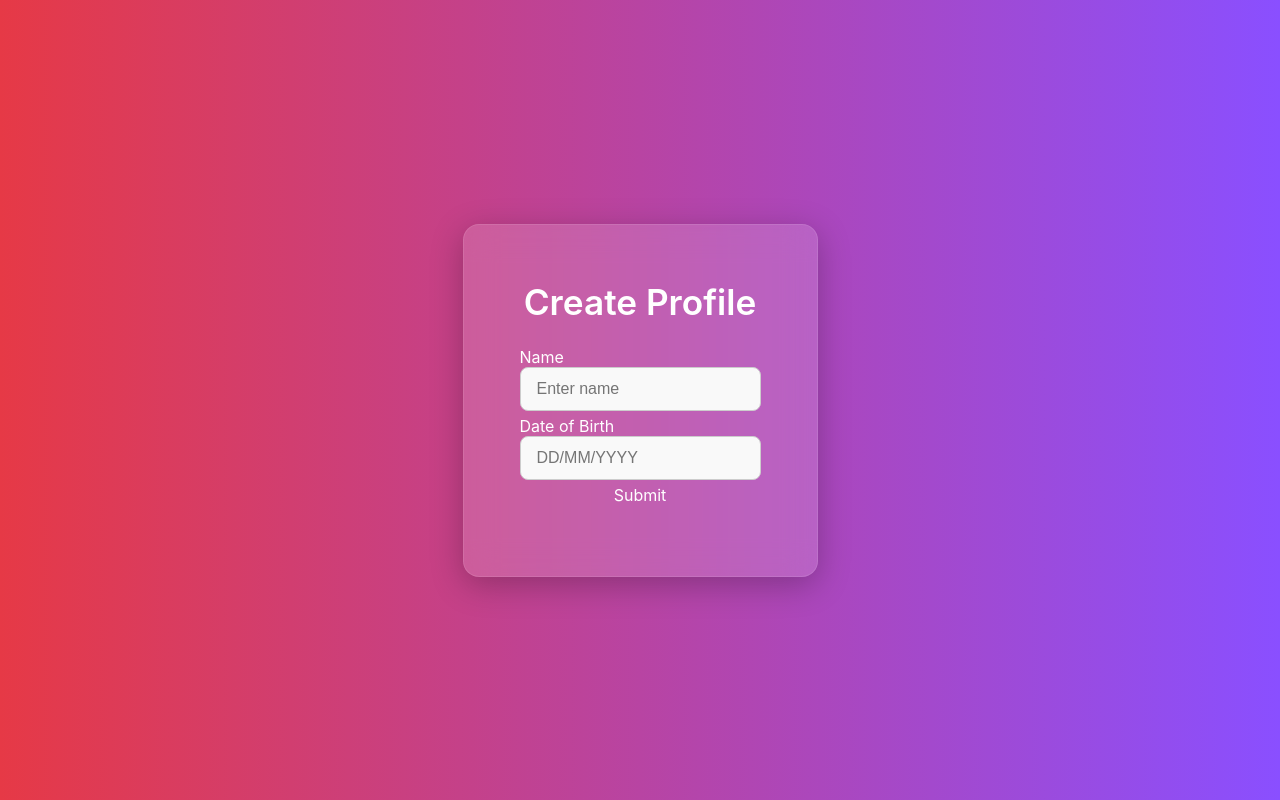
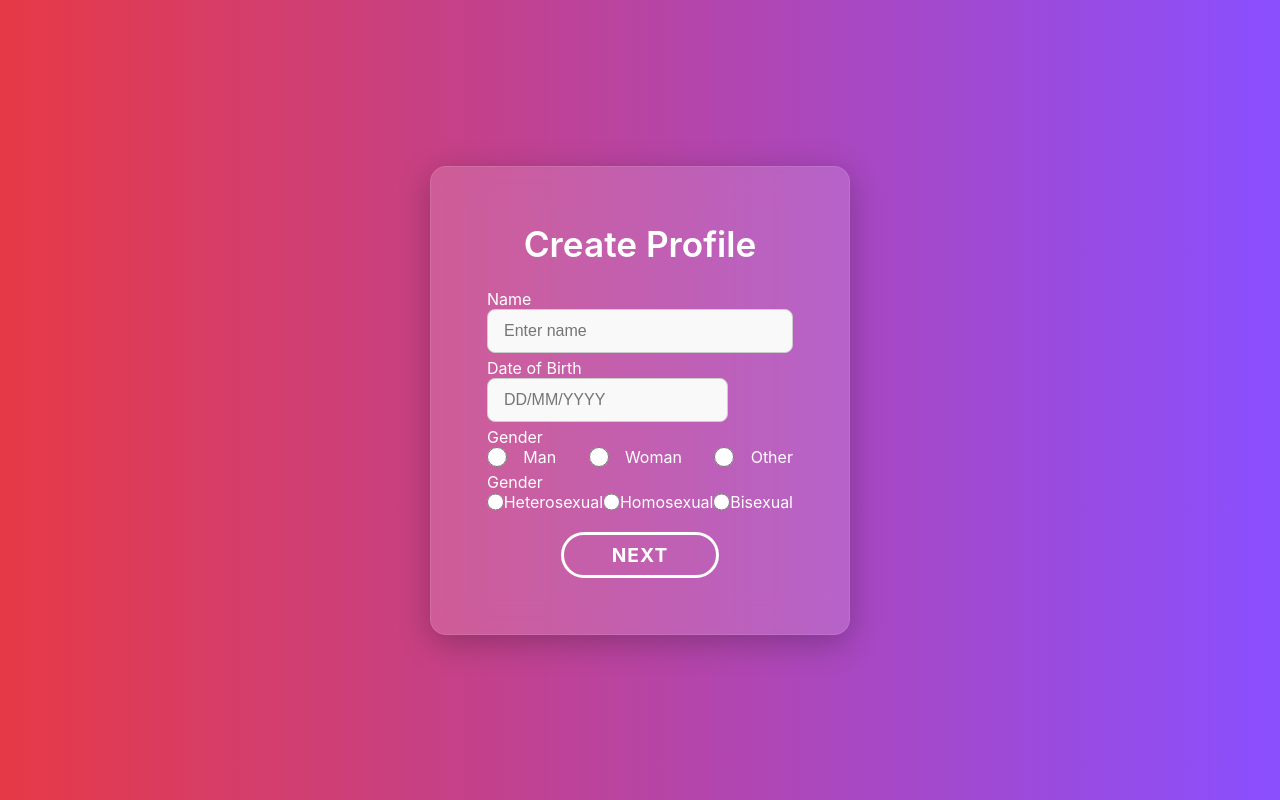
Before and after one commit to caramad/matcha_dating, a React (Vite) app in the folder src/frontend/: page /create-profile in a window 1280 px wide. Built offline with nearby package versions, Linux system fonts and the light colour scheme.

Commit message:
feat: add complete create profile form and submit btn
Signed-off-by: IcQuackson <pedrorenato1998@gmail.com>

```diff
--- a/src/frontend/src/common/validation/profileValidation.js
+++ b/src/frontend/src/common/validation/profileValidation.js
@@ -2,19 +2,19 @@
 export const NAME_MIN_LEN = 2;
 export const NAME_MAX_LEN = 50;
 
-export const getNameValidationRules = (fieldName = "Name") => ({
-	required: `${fieldName} is required`,
+export const getNameValidationRules = () => ({
+	required: `Name is required`,
 	minLength: {
 		value: NAME_MIN_LEN,
-		message: `${fieldName} must be at least ${NAME_MIN_LEN} characters`,
+		message: `Name must be at least ${NAME_MIN_LEN} characters`,
 	},
 	maxLength: {
 		value: NAME_MAX_LEN,
-		message: `${fieldName} must be at most ${NAME_MAX_LEN} characters`,
+		message: `Name must be at most ${NAME_MAX_LEN} characters`,
 	},
 	pattern: {
 		value: new RegExp(`^[A-Za-zÀ-ÖØ-öø-ÿ' -]{1,${NAME_MAX_LEN}}$`),
-		message: `Enter a valid ${fieldName.toLowerCase()}`,
+		message: `Enter a valid name`,
 	},
 });
 
--- a/src/frontend/src/features/auth/components/SignupForm.jsx
+++ b/src/frontend/src/features/auth/components/SignupForm.jsx
@@ -1,9 +1,12 @@
 import React from "react";
+import { useNavigate } from 'react-router-dom';
 import { useForm } from "react-hook-form";
 import { Form, Button, Alert } from "react-bootstrap";
 import styles from './AuthForm.module.css'
 
 function SignupForm({ toggleMode }) {
+	const navigate = useNavigate();
+
 	const {
 		register,
 		handleSubmit,
@@ -84,7 +87,7 @@ function SignupForm({ toggleMode }) {
 
 				</div>
 
-				<Button variant="primary" type="submit" disabled={!isValid} className={styles.authForm_submitBtn}>
+				<Button variant="primary" type="submit" disabled={!isValid} onClick={() => navigate('/create-profile')} className={styles.authForm_submitBtn}>
 					Create Account
 				</Button>
 			</Form>
--- a/src/frontend/src/features/profile/CreateProfilePage.jsx
+++ b/src/frontend/src/features/profile/CreateProfilePage.jsx
@@ -91,10 +91,37 @@ function CreateProfilePage() {
 								/>
 								{errors.dob && <span className={styles.error}>{errors.dob.message}</span>}
 							</div>
-
+							<div className={cx("mb-3", styles.formCard__group)}>
+								<label htmlFor="gender">Gender</label>
+								<div className={styles.createProfilePage__genderRadio}>
+									<input {...register("gender", { required: "Gender is required" })} type="radio" id="gender-man" value="Man" className={styles.createProfilePage__genderRadioBtn} />
+									<label htmlFor="gender-man">Man</label>
+									<br />
+									<input {...register("gender", { required: "Gender is required" })} type="radio" id="gender-woman" value="Woman" className={styles.createProfilePage__genderRadioBtn} />
+									<label htmlFor="gender-woman">Woman</label>
+									<br />
+									<input {...register("gender", { required: "Gender is required" })} type="radio" id="gender-other" value="Other" className={styles.createProfilePage__genderRadioBtn} />
+									<label htmlFor="gender-other">Other</label>
+								</div>
+								{errors.gender && <span className={styles.error}>{errors.gender.message}</span>}
+							</div>
 							{/* Submit Button */}
-							<button type="submit" className={styles.submitButton}>Submit</button>
+							<div className={cx("mb-3", styles.formCard__group)}>
+								<label htmlFor="sexuality">Gender</label>
+								<div className={styles.createProfilePage__genderRadio}>
+									<input {...register("sexuality", { required: "Gender is required" })} type="radio" id="gender-man" value="Man" className={styles.createProfilePage__genderRadioBtn} />
+									<label htmlFor="sexuality-heterosexual">Heterosexual</label>
+									<br />
+									<input {...register("sexuality", { required: "Gender is required" })} type="radio" id="gender-woman" value="Woman" className={styles.createProfilePage__genderRadioBtn} />
+									<label htmlFor="sexuality-homosexual">Homosexual</label>
+									<br />
+									<input {...register("sexuality", { required: "Gender is required" })} type="radio" id="gender-other" value="Other" className={styles.createProfilePage__genderRadioBtn} />
+									<label htmlFor="sexuality-bisexual">Bisexual</label>
+								</div>
+								{errors.sexuality && <span className={styles.error}>{errors.sexuality.message}</span>}
+							</div>
 						</div>
+						<button type="submit" className={styles.formCard_submitBtn}>Next</button>
 					</form>
 				</FormCard>
 			</div>
--- a/src/frontend/src/features/profile/CreateProfilePage.module.css
+++ b/src/frontend/src/features/profile/CreateProfilePage.module.css
@@ -2,3 +2,17 @@
 	width: 500px;
 	height: auto;
 }
+
+.createProfilePage__genderRadio {
+	display: flex;
+	flex-direction: row;
+	justify-content: space-between;
+	align-items: center;
+	text-align: center;
+	width: 100%;
+}
+
+.createProfilePage__genderRadioBtn {
+	width: 20px;
+	height: 20px;
+}
```
